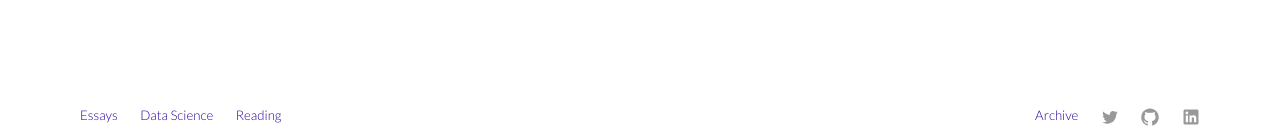
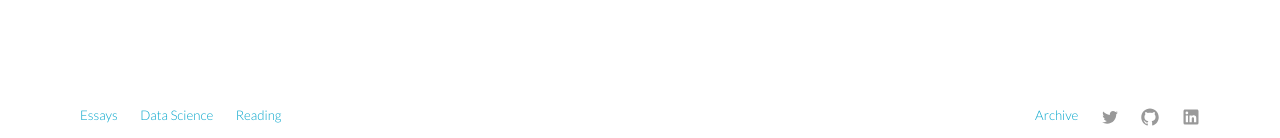
Before and after one commit to ohduran/ohduran.github.io, a Jekyll site: the page built from index.html, in a window 1280 px wide and 900 px high, scrolled down 2214 px. Shown: the part 759-897 px from the top of the window. Built offline with Jekyll 4.4.1, drawn with Linux system fonts in a browser that asks for light colours; nearby versions of some CDN libraries; the list of posts is cut into pages by our own code.

Commit message:
fix footer color

```diff
--- a/_layouts/default.html
+++ b/_layouts/default.html
@@ -60,16 +60,13 @@
 
 		{{ content }}
 
-		<footer id="footer-color">
+		<footer>
 			<div class="container">
+				<p class="editor-link"><a href="cloudcannon:collections/_data/footer.yml" class="btn"><strong>&#9998;</strong> Edit footer</a></p>
 				<ul class="footer-left-links">
 					{% for link in site.data.footer.left_links %}
 						<li>
-							{% assign class = "" %}
-							{% if link.link == page.url %}
-								{% assign class = class | append: " active" %}
-							{% endif %}
-							<a {% if link.new_window %}target="_blank"{% endif %} href="{% include relative-src.html src=link.link %}" class="{{ class }} {% if link.social_icon %}{{ link.social_icon | slugify }}-icon{% endif %}">
+							<a {% if link.new_window %}target="_blank"{% endif %} href="{% include relative-src.html src=link.link %}" {% if link.social_icon %}class="{{ link.social_icon | slugify }}-icon"{% endif %}>
 								{% if link.social_icon %}{% include social-icon.html icon=link.social_icon %}{% endif %}
 								{{ link.name }}
 							</a>
@@ -87,7 +84,7 @@
 					{% endfor %}
 				</ul>
 			</div>
-		</footer>
+</footer>
 
 		<script src="//ajax.googleapis.com/ajax/libs/jquery/3.1.0/jquery.min.js"></script>
 		<script src="{{ site.baseurl }}/js/main.js"></script>
--- a/_sass/footer.scss
+++ b/_sass/footer.scss
@@ -8,10 +8,9 @@ footer {
 	a {
 		text-decoration: none;
 		padding: 0 10px;
-		color: $brand-color;
 
 		&:hover {
-			color: $brand-color-3;
+			color: $brand-color-5;
 		}
 	}
 
```
